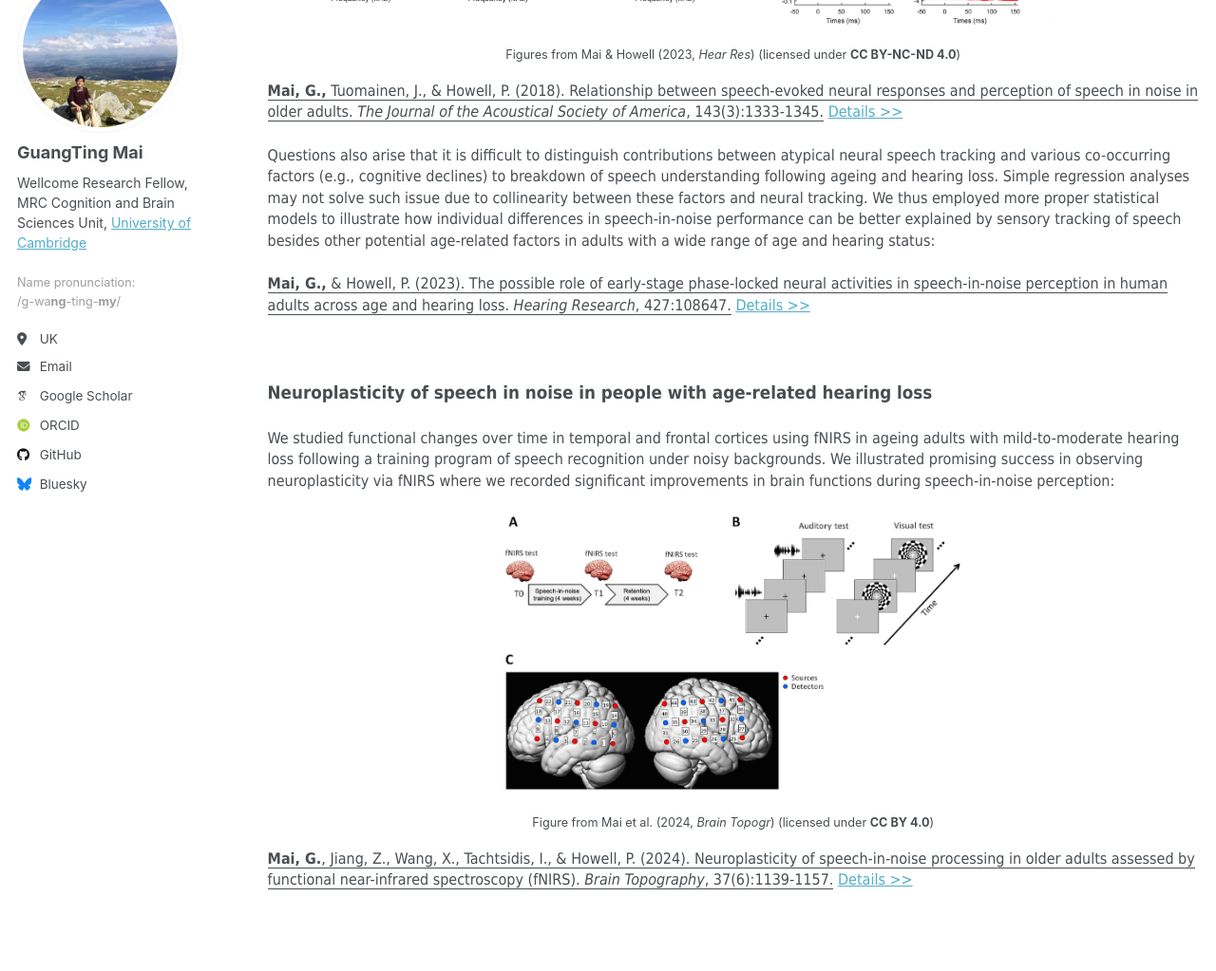
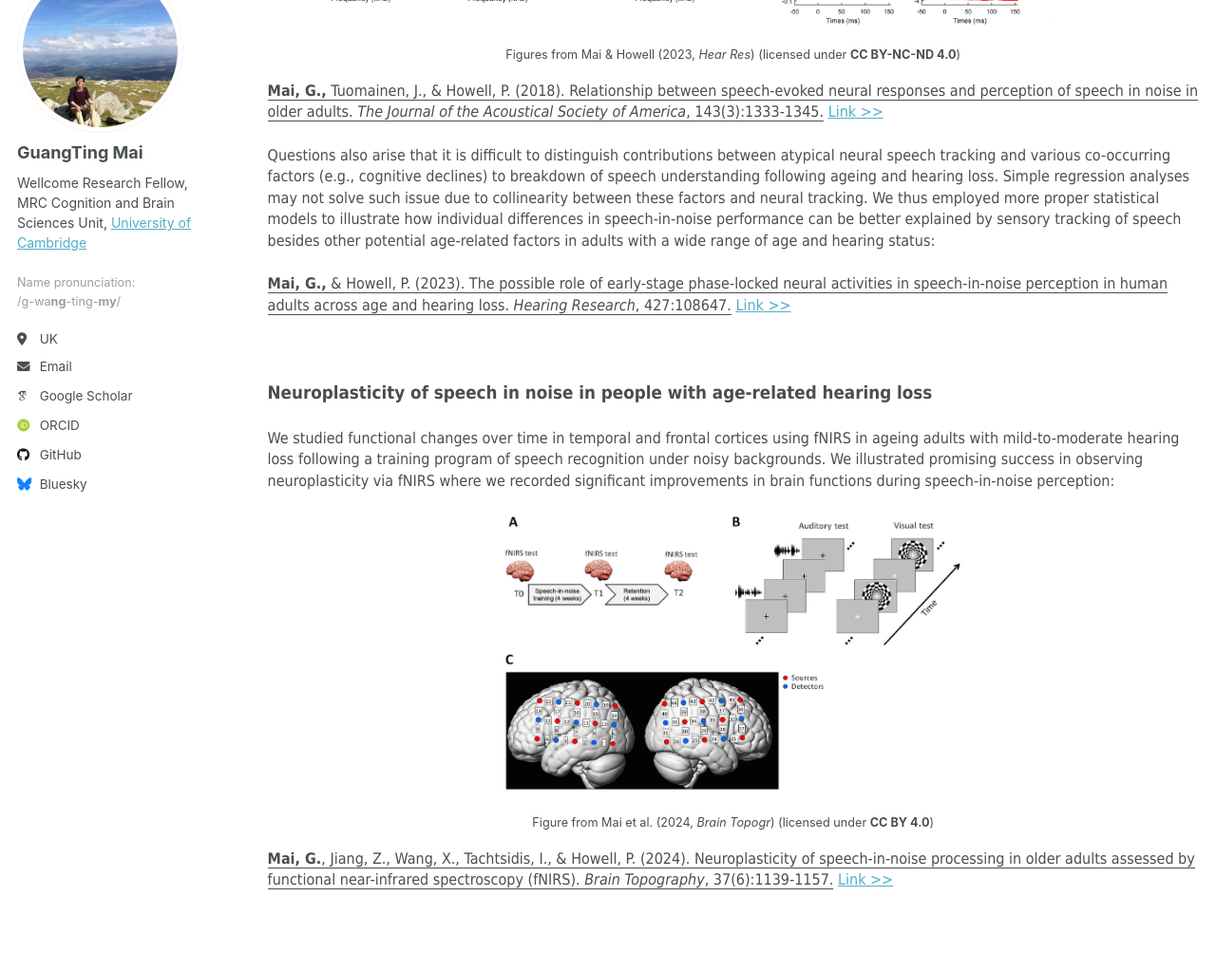
Before and after one commit to guangtingmai/guangtingmai.github.io, a Jekyll site: the page built from _pages/neuraltrack-hearingloss.html, in a window 1280 px wide and 1400 px high, scrolled down 372 px. Shown: the part 152-1175 px from the top of the window at 95% size. Built offline with Jekyll 4.4.1, drawn with Linux system fonts in a browser that asks for light colours; some web fonts are replaced.

Commit message:
Update neuraltrack-hearingloss.html

```diff
--- a/_pages/neuraltrack-hearingloss.html
+++ b/_pages/neuraltrack-hearingloss.html
@@ -17,13 +17,13 @@
   <img src="https://guangtingmai.github.io/images/HearRes2.png" width="35%">
 </p>
 <p style="text-align:center;font-size:9.5pt;line-height:1.4;display: block;">Figures from Mai & Howell (2023, <i>Hear Res</i>) (licensed under <strong>CC BY-NC-ND 4.0</strong>)</p>
-<p><span style="font-size: 12pt;font-family: Tahoma;line-height: 1.4;display: block;margin-bottom: 0.1vh"><u><strong>Mai, G.,</strong> Tuomainen, J., & Howell, P. (2018). Relationship between speech-evoked neural responses and perception of speech in noise in older adults. <i>The Journal of the Acoustical Society of America</i>, 143(3):1333-1345.</u> <a href="https://pubs.aip.org/asa/jasa/article-abstract/143/3/1333/609610/Relationship-between-speech-evoked-neural?redirectedFrom=fulltext">Details >></a></span></p>
+<p><span style="font-size: 12pt;font-family: Tahoma;line-height: 1.4;display: block;margin-bottom: 0.1vh"><u><strong>Mai, G.,</strong> Tuomainen, J., & Howell, P. (2018). Relationship between speech-evoked neural responses and perception of speech in noise in older adults. <i>The Journal of the Acoustical Society of America</i>, 143(3):1333-1345.</u> <a href="https://pubs.aip.org/asa/jasa/article-abstract/143/3/1333/609610/Relationship-between-speech-evoked-neural?redirectedFrom=fulltext">Link >></a></span></p>
 <p><span style="font-size: 12pt;font-family: Tahoma;line-height: 1.4;display: block;margin-bottom: 0.1vh">Questions also arise that it is difficult to distinguish
   contributions between atypical neural speech tracking and various co-occurring factors (e.g., cognitive declines) to breakdown of speech understanding
   following ageing and hearing loss. Simple regression analyses may not solve such issue due to collinearity between these factors and neural
   tracking. We thus employed more proper statistical models to illustrate how individual differences in speech-in-noise performance can be better
   explained by sensory tracking of speech besides other potential age-related factors in adults with a wide range of age and hearing status:</span></p>
-<p><span style="font-size: 12pt;font-family: Tahoma;line-height: 1.4;display: block;margin-bottom: 0.1vh"><u><strong>Mai, G.,</strong> & Howell, P. (2023). The possible role of early-stage phase-locked neural activities in speech-in-noise perception in human adults across age and hearing loss. <i>Hearing Research</i>, 427:108647.</u> <a href="https://www.sciencedirect.com/science/article/pii/S0378595522002155">Details >></a></span></p>
+<p><span style="font-size: 12pt;font-family: Tahoma;line-height: 1.4;display: block;margin-bottom: 0.1vh"><u><strong>Mai, G.,</strong> & Howell, P. (2023). The possible role of early-stage phase-locked neural activities in speech-in-noise perception in human adults across age and hearing loss. <i>Hearing Research</i>, 427:108647.</u> <a href="https://www.sciencedirect.com/science/article/pii/S0378595522002155">Link >></a></span></p>
 <br>
 <p><span style="font-size: 14pt;font-family: Tahoma;line-height: 1.4;display: block;margin-bottom: 0.1vh"><strong>Neuroplasticity of speech in noise in people with age-related hearing loss</strong></span></p>
 <p><span style="font-size: 12pt;font-family: Tahoma;line-height: 1.4;display: block;margin-bottom: 0.1vh">We studied functional changes over time in temporal and
@@ -34,4 +34,4 @@
   <img src="https://guangtingmai.github.io/images/braintop.png" width="50%">
 </p>
 <p style="text-align:center;font-size:9.5pt;line-height:1.4;display: block;">Figure from Mai et al. (2024, <i>Brain Topogr</i>) (licensed under <strong>CC BY 4.0</strong>)</p>
-<p><span style="font-size: 12pt;font-family: Tahoma;line-height: 1.4;display: block;margin-bottom: 0.1vh"><u><strong>Mai, G.</strong>, Jiang, Z., Wang, X., Tachtsidis, I., & Howell, P. (2024). Neuroplasticity of speech-in-noise processing in older adults assessed by functional near-infrared spectroscopy (fNIRS). <i>Brain Topography</i>, 37(6):1139-1157.</u> <a href="https://link.springer.com/article/10.1007/s10548-024-01070-2">Details >></a></span></p>
+<p><span style="font-size: 12pt;font-family: Tahoma;line-height: 1.4;display: block;margin-bottom: 0.1vh"><u><strong>Mai, G.</strong>, Jiang, Z., Wang, X., Tachtsidis, I., & Howell, P. (2024). Neuroplasticity of speech-in-noise processing in older adults assessed by functional near-infrared spectroscopy (fNIRS). <i>Brain Topography</i>, 37(6):1139-1157.</u> <a href="https://link.springer.com/article/10.1007/s10548-024-01070-2">Link >></a></span></p>
```
